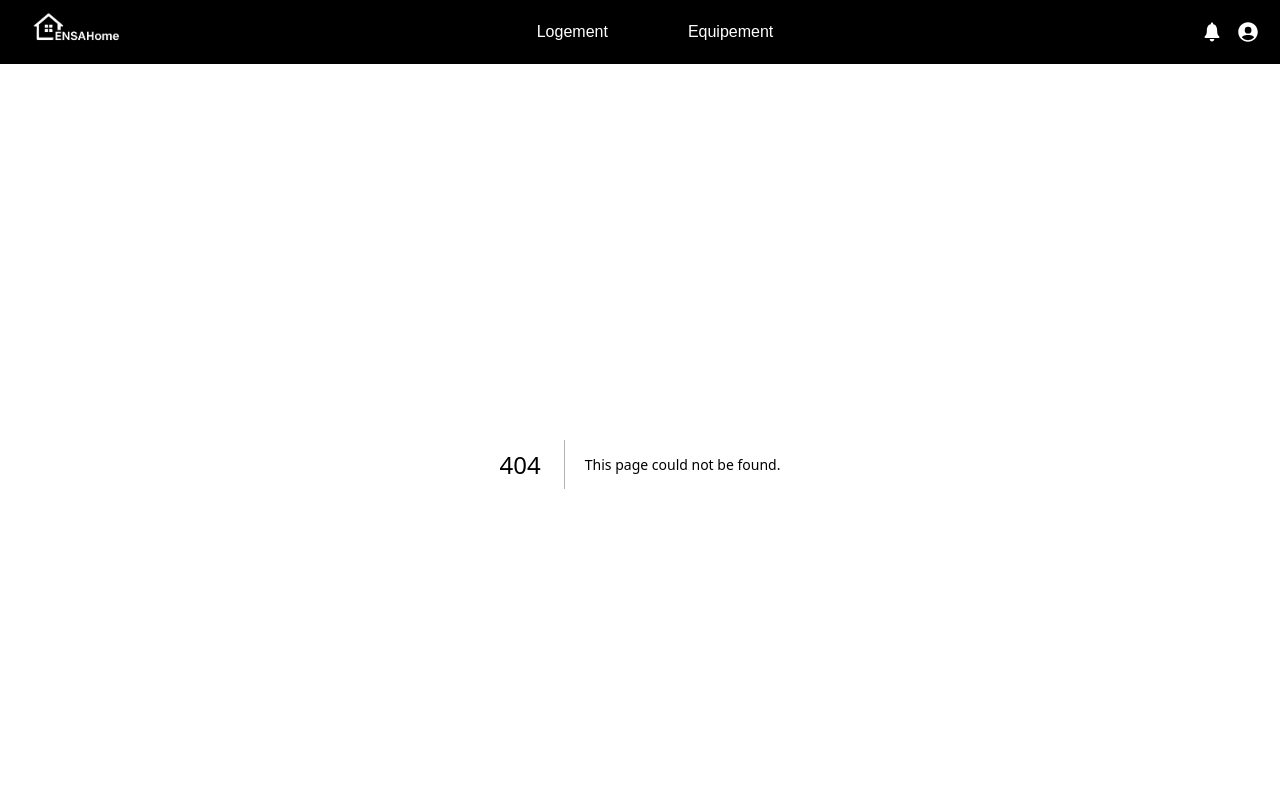
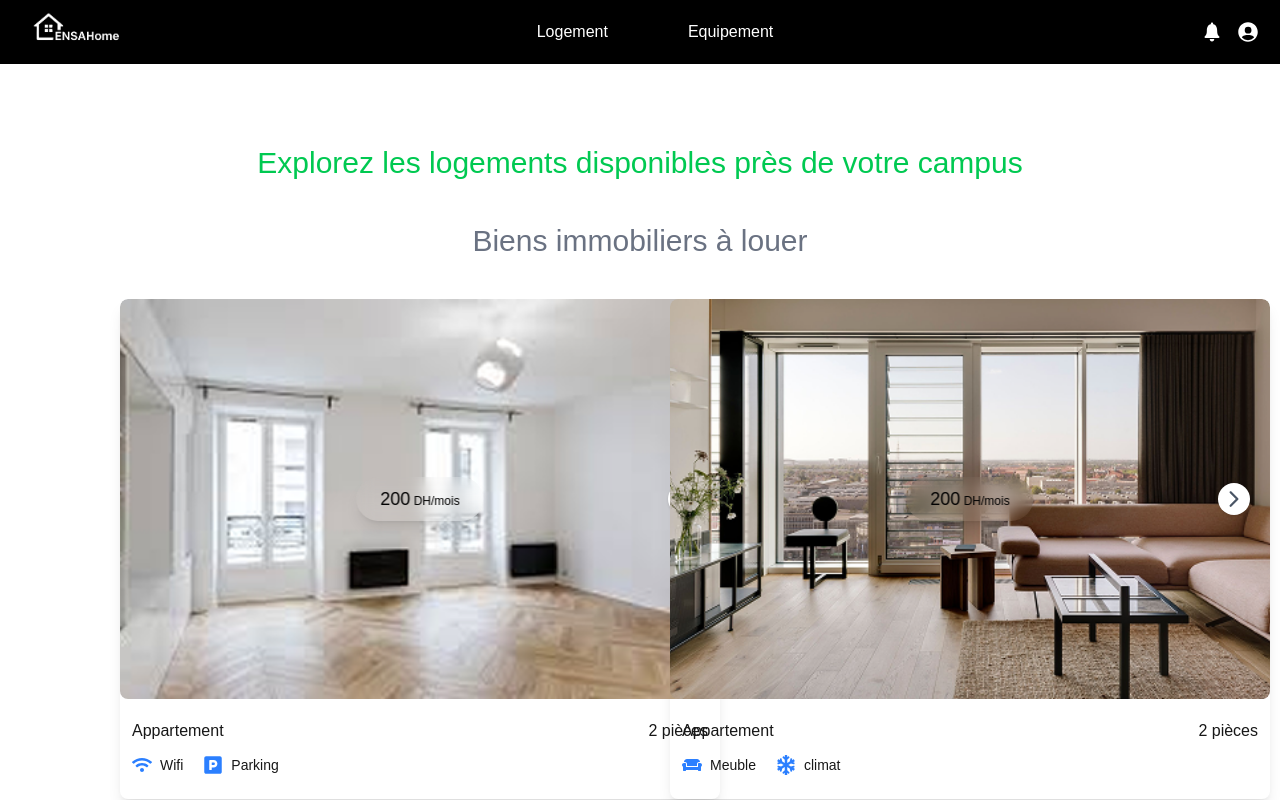
Before and after one commit to salmaimassenda2023/ENSAHOME, a Next.js app in the folder frontend/: page /logements in a window 1280 px wide. Before the commit this address had no page. Shown: the top 800 px of the page. Built offline with nearby package versions, Linux system fonts and the light colour scheme.

Commit message:
logements page

```diff
--- /dev/null
+++ b/frontend/app/logements/page.js
@@ -0,0 +1,42 @@
+import {logements} from "@/data";
+import LogementCard from "@/components/ui/LogementCard";
+
+
+export default function LogementsPage (){
+    return(
+        <div className="mt-20 mb-20 mr-30 ml-30 ">
+            {/*titre*/}
+            <div className="text-center">
+                <h1 className="text-3xl leading-tight text-green-500">
+                    Explorez les logements disponibles près de votre campus
+                </h1>
+            </div>
+            {/*sous titre*/}
+            <div className="text-center m-10">
+                <h2 className="text-3xl leading-tight text-gray-500">
+                    Biens immobiliers à louer
+                </h2>
+            </div>
+            {/*liste de logements*/}
+            <div className="grid grid-cols-1 lg:grid-cols-2 gap-15">
+                {
+                    logements.map( (item)=>(
+                        <LogementCard
+                            key={item.id}
+                            id={item.id}
+                        photos={item.photos}
+                        nbresPiece={item.nombrePieces}
+                        loyer={item.loyer}
+                        type={item.type}
+                        commodites={item.commodites}
+                        />
+                        )
+
+                    )
+                }
+
+            </div>
+        </div>
+    )
+
+}
--- a/frontend/app/page.js
+++ b/frontend/app/page.js
@@ -1,9 +1,13 @@
 import Image from "next/image";
+
+import LogementsPage from "../app/logements/page"
+
 
 export default function Home() {
   return (
       <div>
+        <LogementsPage/>
 
-    </div>
+       </div>
   );
 }
--- /dev/null
+++ b/frontend/components/ui/LogementCard.js
@@ -0,0 +1,55 @@
+import Image from "next/image";
+import {IoIosArrowForward} from "react-icons/io";
+import Link from "next/link";
+
+
+export default function LogementCard({id,photos,nbresPiece,loyer,type,commodites}){
+
+   return(
+
+       <div className="rounded-lg overflow-hidden shadow-lg w-150 h-125">
+       {/*    image */}
+           <div className="relative h-100 w-full mb-5 overflow-hidden">
+               <Image
+                   src={photos}
+                   alt="photos"
+                   fill
+                   className="rounded-lg object-cover"
+               />
+               {/* loyer*/}
+               <div className="absolute top-1/2 left-1/2 transform -translate-x-1/2 -translate-y-1/2 font-transparent ">
+                   <div className="bg-transparent bg-opacity-60 text-black px-6 py-2 rounded-full text-lg shadow-lg backdrop-blur-sm">
+                       {loyer}<span className="text-xs"> DH/mois</span>
+                   </div>
+               </div>
+               <Link
+                    href={`/logements/${id}`}
+                   className="absolute right-2 top-1/2 -translate-y-1/2 bg-white rounded-full p-1 shadow hover:bg-gray-100 mr-3"
+               >
+                   <IoIosArrowForward size={24} className="text-gray-600" />
+               </Link>
+           </div>
+       {/* type & nbresPiece   */}
+           <div className="flex items-center justify-between m-3">
+               <h4 className="text-base font-medium ">{type}</h4>
+               <h4 className="text-base font-medium ">{nbresPiece} pièces</h4>
+           </div>
+       {/*  commodites  */}
+           <div  className="flex space-x-5 m-3">
+               {
+                   commodites.map((com)=>(
+                       <div className="flex space-x-2" key={com.nom} >
+                           <div className="text-blue-500 text-xl">{com.icon}</div>
+
+                           <h5 className="text-sm font-medium">{com.nom}</h5>
+                       </div>
+                       )
+
+                   )
+               }
+
+           </div>
+       </div>
+
+   )
+}
--- /dev/null
+++ b/frontend/data/index.js
@@ -0,0 +1,55 @@
+import {FaCouch, FaParking, FaSnowflake, FaWifi} from "react-icons/fa";
+
+
+
+export const logements=[
+    //Appartement 1
+
+    {
+        id:1,
+        photos:"/aprt_nn.png" ,
+        type:"Appartement",
+        nombrePieces:2 ,
+        loyer : 200,
+        commodites :[
+            {nom: "Wifi" ,icon:<FaWifi />},
+            {nom: "Parking" ,icon:<FaParking />},
+        ]
+    },
+    //Appartement 2
+    {
+        id:2,
+        photos:"/aprt1.png" ,
+        type:"Appartement",
+        nombrePieces:2 ,
+        loyer : 200,
+        commodites :[
+            {nom: "Meuble" ,icon:<FaCouch />},
+            {nom: "climat" ,icon:<FaSnowflake />},
+        ]
+    },
+    //Appartement 3
+    {
+        id:3,
+        photos:"/aprt_nn.png" ,
+        type:"Appartement",
+        nombrePieces:2 ,
+        loyer : 200,
+        commodites :[
+            {nom: "Wifi" ,icon:<FaWifi />},
+            {nom: "Parking" ,icon:<FaParking />},
+        ]
+    },
+    //Appartement 4
+    {
+        id:4,
+        photos:"/aprt1.png" ,
+        type:"Appartement",
+        nombrePieces:2 ,
+        loyer : 200,
+        commodites :[
+            {nom: "Meuble" ,icon:<FaCouch />},
+            {nom: "climat" ,icon:<FaSnowflake />},
+        ]
+    }
+];
```
Also changed, not shown: frontend/public/aprt1.png (added), frontend/public/aprt_nn.png (added).
